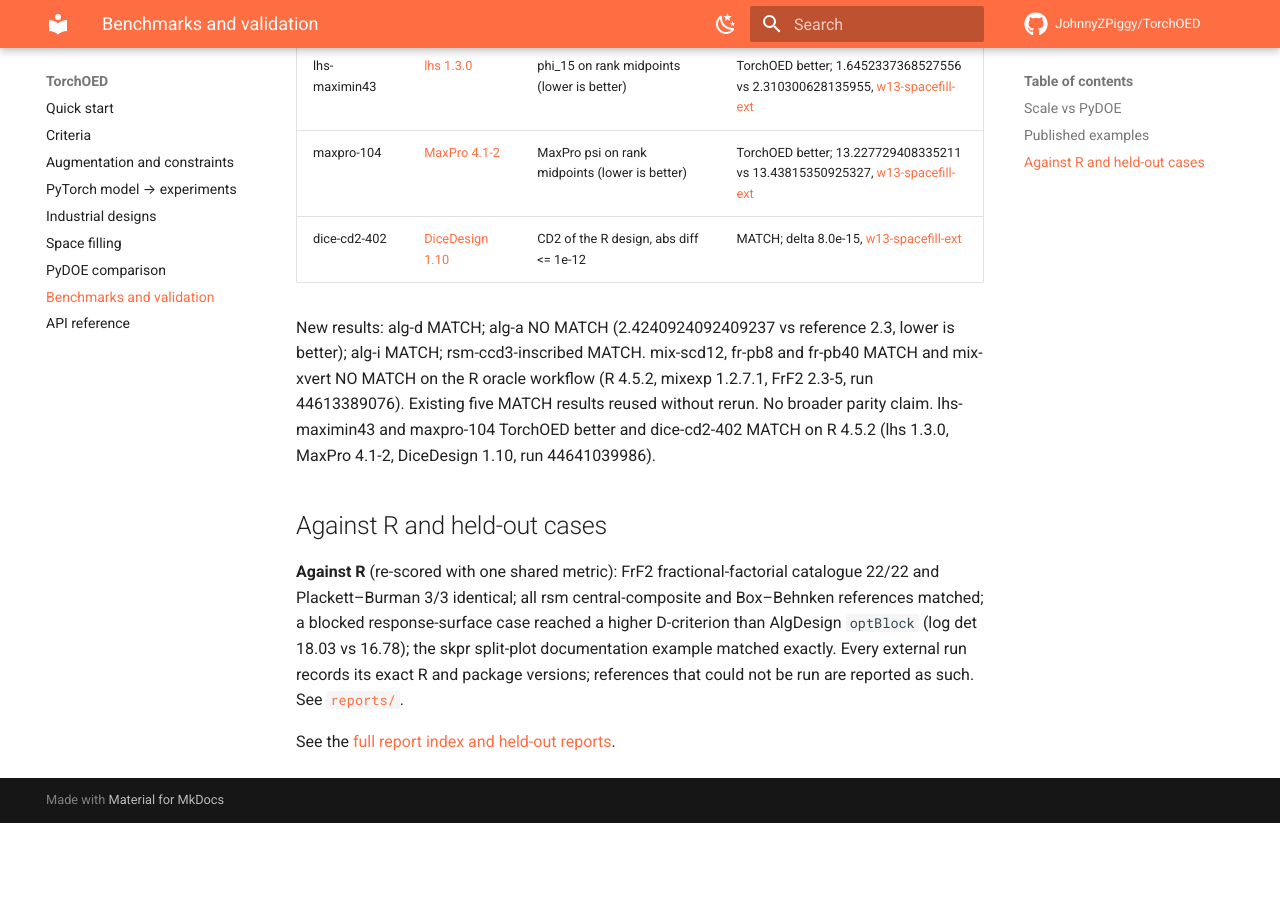
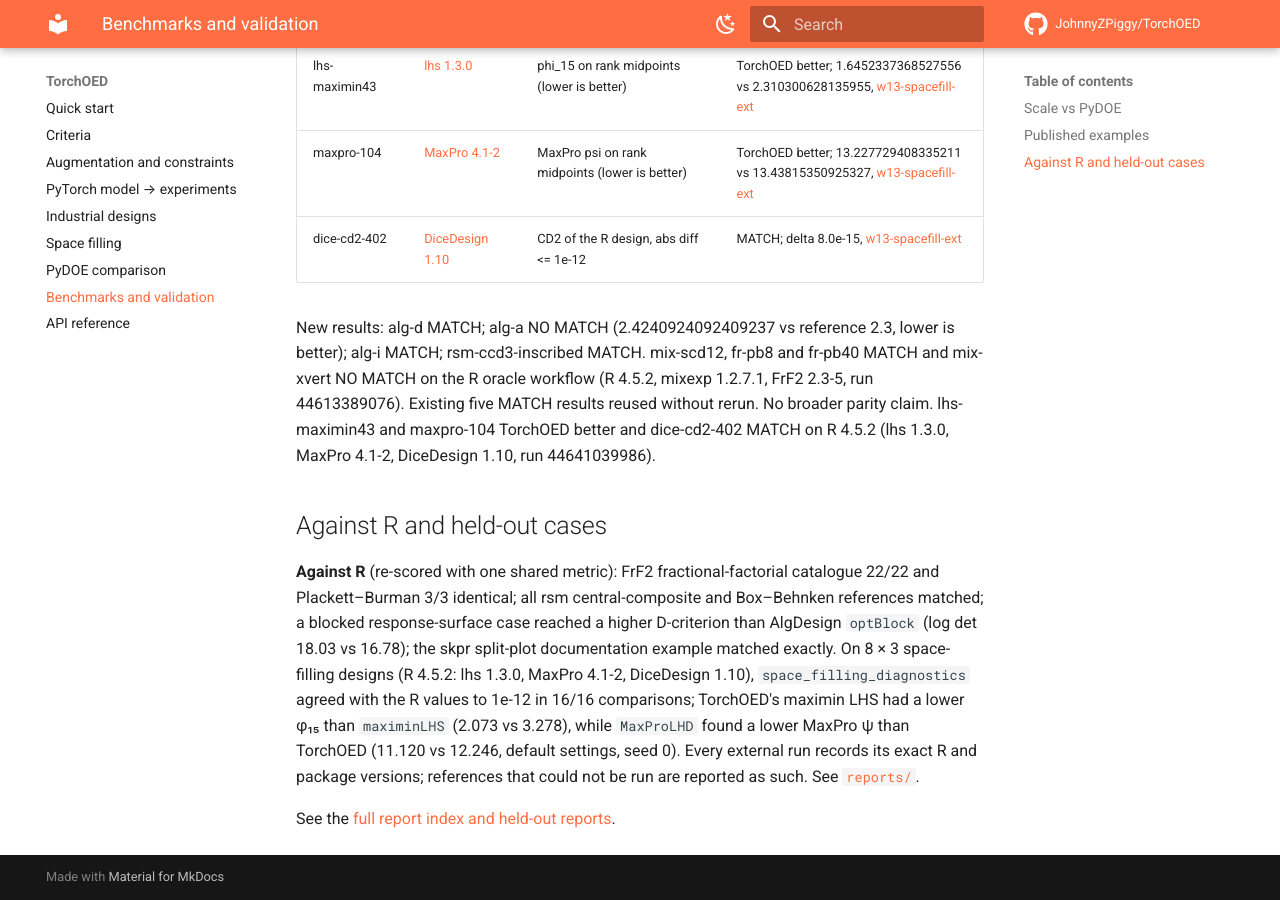
Before and after one commit to JohnnyZPiggy/TorchOED, an MkDocs documentation site: the page built from website/benchmarks.md, in a window 1280 px wide and 900 px high, scrolled down 1780 px. Built offline with MkDocs 1.6.1 and Material for MkDocs 9.7.7, drawn with Linux system fonts in a browser that asks for light colours; comment, search, counter and statistics services are not loaded; before the commit the page ends 2603 px from its top, so only the background shows below that.

Commit message:
docs: state space-filling R comparison results (Refs #421) (#423)

```diff
--- a/website/benchmarks.md
+++ b/website/benchmarks.md
@@ -40,6 +40,6 @@ New results: alg-d MATCH; alg-a NO MATCH (2.4240924092409237 vs reference 2.3, l
 
 ## Against R and held-out cases
 
-**Against R** (re-scored with one shared metric): FrF2 fractional-factorial catalogue 22/22 and Plackett–Burman 3/3 identical; all rsm central-composite and Box–Behnken references matched; a blocked response-surface case reached a higher D-criterion than AlgDesign `optBlock` (log det 18.03 vs 16.78); the skpr split-plot documentation example matched exactly. Every external run records its exact R and package versions; references that could not be run are reported as such. See [`reports/`](https://github.com/JohnnyZPiggy/TorchOED/blob/main/reports/README.md).
+**Against R** (re-scored with one shared metric): FrF2 fractional-factorial catalogue 22/22 and Plackett–Burman 3/3 identical; all rsm central-composite and Box–Behnken references matched; a blocked response-surface case reached a higher D-criterion than AlgDesign `optBlock` (log det 18.03 vs 16.78); the skpr split-plot documentation example matched exactly. On 8 × 3 space-filling designs (R 4.5.2: lhs 1.3.0, MaxPro 4.1-2, DiceDesign 1.10), `space_filling_diagnostics` agreed with the R values to 1e-12 in 16/16 comparisons; TorchOED's maximin LHS had a lower φ₁₅ than `maximinLHS` (2.073 vs 3.278), while `MaxProLHD` found a lower MaxPro ψ than TorchOED (11.120 vs 12.246, default settings, seed 0). Every external run records its exact R and package versions; references that could not be run are reported as such. See [`reports/`](https://github.com/JohnnyZPiggy/TorchOED/blob/main/reports/README.md).
 
 See the [full report index and held-out reports](https://github.com/JohnnyZPiggy/TorchOED/blob/main/reports/README.md).
```
